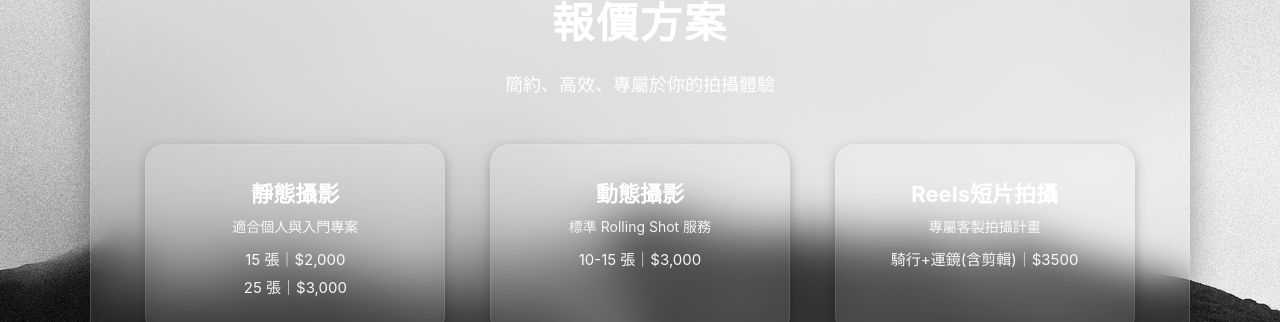
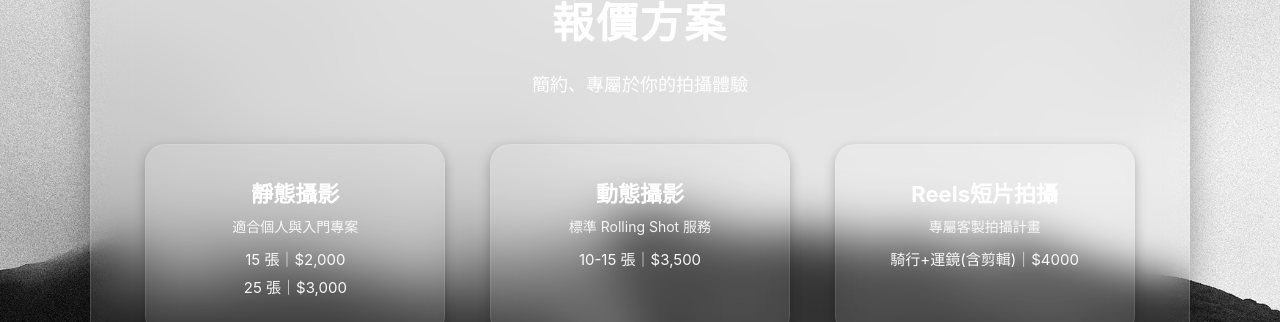
Before and after one commit to wrxsti12/12xPhotography, a Vue app: page /quotation in a window 1280 px wide. Shown: the part 134-456 px from the top of the page. Built offline with nearby package versions, Linux system fonts and the light colour scheme.

Commit message:
New Edit

```diff
--- a/src/views/Home.vue
+++ b/src/views/Home.vue
@@ -22,8 +22,8 @@
 
       <!-- 品牌理念文字區塊（質感分行） -->
 <div class="brand-philosophy-text" data-aos="fade-up" data-aos-delay="600">
-  <span><strong>ONE2FRAME</strong>，來自於「One to Frame」的概念。</span>
-  <span>代表一個人走向創作者的旅程。</span>
+  <span><strong>ONE2FRAME</strong><br>來自於「One to Frame」的概念</span>
+  <span>代表一個人走向創作者的旅程，這是我親手建造的網站。</span>
 
 </div>
 
--- a/src/views/Quotation.vue
+++ b/src/views/Quotation.vue
@@ -4,7 +4,7 @@
       <!-- 標題區 -->
       <h1 class="main-title" data-aos="fade-up" data-aos-delay="100">報價方案</h1>
       <p class="subtitle" data-aos="fade-up" data-aos-delay="200">
-        簡約、高效、專屬於你的拍攝體驗
+        簡約、專屬於你的拍攝體驗
       </p>
 
       <!-- 方案區 -->
@@ -84,12 +84,12 @@ const plans = [
   {
     title: '動態攝影',
     desc: '標準 Rolling Shot 服務',
-    priceLines: ['10-15 張｜$3,000']
+    priceLines: ['10-15 張｜$3,500']
   },
   {
     title: 'Reels短片拍攝',
     desc: '專屬客製拍攝計畫',
-    priceLines: ['騎行+運鏡(含剪輯)｜$3500']
+    priceLines: ['騎行+運鏡(含剪輯)｜$4000']
   }
 ]
 
```
